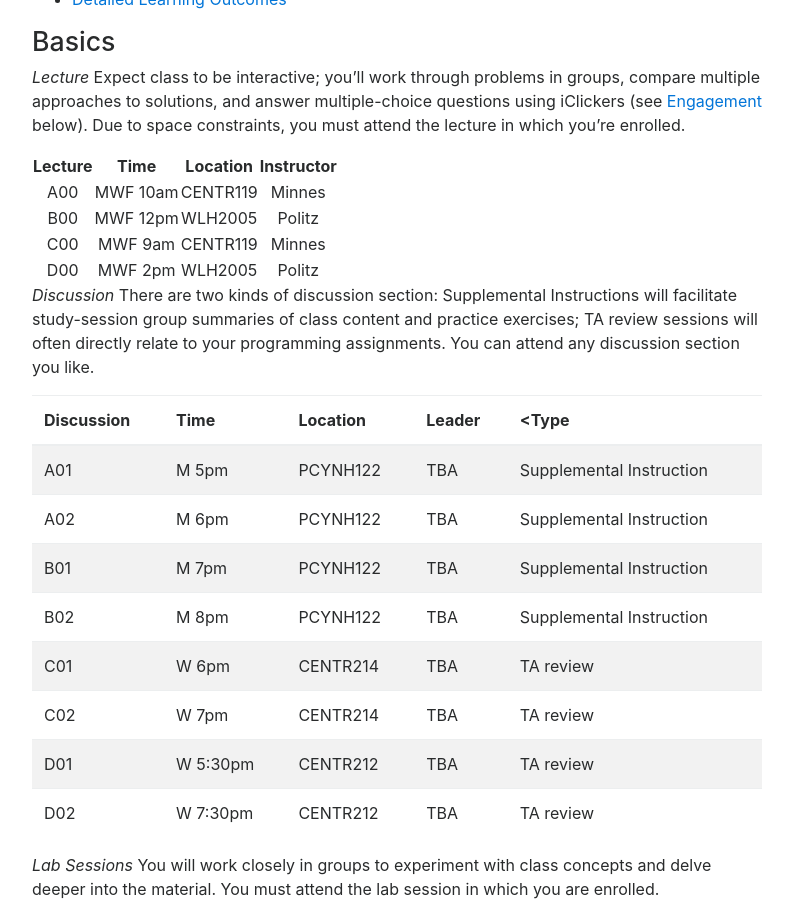
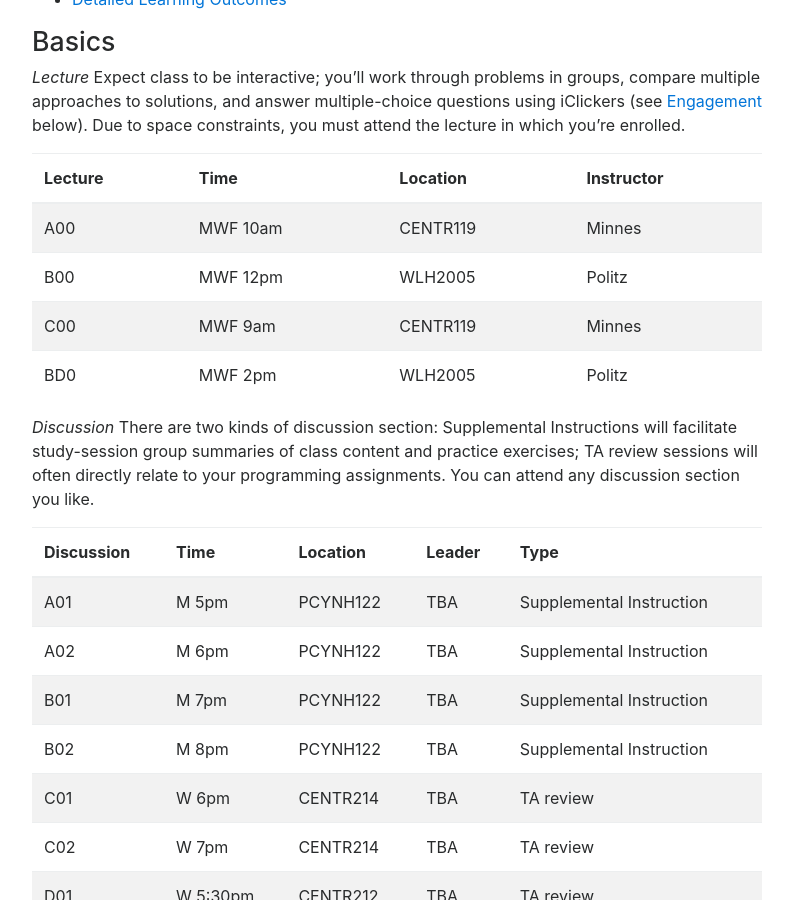
Before and after one commit to ucsd-cse8a-f18/ucsd-cse8a-f18.github.io, a Jekyll site: the page built from index.md, in a window 1280 px wide and 900 px high, scrolled down 853 px. Shown: the whole window, without its empty margins (243-1036 px from the left). Built offline with Jekyll 4.4.1, drawn with Linux system fonts in a browser that asks for light colours; nearby versions of some CDN libraries.

Commit message:
Update index.md

```diff
--- a/index.md
+++ b/index.md
@@ -32,19 +32,32 @@ Policies
 
 *Lecture*  Expect class to be interactive; you'll work through problems in groups, compare multiple approaches to solutions, and answer multiple-choice questions using iClickers (see <a href="#engage">Engagement</a> below). Due to space constraints, you must attend the lecture in which you're enrolled.
 
-| Lecture | Time     | Location | Instructor |
-| :-----: |:--------:| :-------:| :--------: |
-| A00     | MWF 10am | CENTR119 | Minnes     |
-| B00     | MWF 12pm | WLH2005  | Politz     |
-| C00     | MWF 9am  | CENTR119 | Minnes     |
-| D00     | MWF 2pm  | WLH2005  | Politz     |
+<table class="table table-striped">
+<thead>
+  <tr>
+    <th>Lecture</th><th>Time</th><th>Location</th><th>Instructor</th>
+  </tr>
+</thead>
+<tr>
+  <td> A00 </td><td>MWF 10am</td><td>CENTR119 </td><td>Minnes</td>
+</tr>
+<tr>
+  <td>B00 </td><td>MWF 12pm </td><td>WLH2005 </td><td>Politz</td>
+</tr>
+<tr>
+  <td> C00 </td><td>MWF 9am</td><td>CENTR119 </td><td>Minnes</td>
+</tr>
+<tr>
+  <td>BD0 </td><td>MWF 2pm </td><td>WLH2005 </td><td>Politz</td>
+</tr>
+</table>
 
 *Discussion* There are two kinds of discussion section: Supplemental Instructions will facilitate study-session group summaries of class content and practice exercises; TA review sessions will often directly relate to your programming assignments.  You can attend any discussion section you like.
 
 <table class="table table-striped">
 <thead>
   <tr>
-  <th> Discussion</th><th>Time</th><th>Location</th><th>Leader</th><th><Type</th>
+  <th> Discussion</th><th>Time</th><th>Location</th><th>Leader</th><th>Type</th>
   </tr>
 </thead>
 <tr>
```
